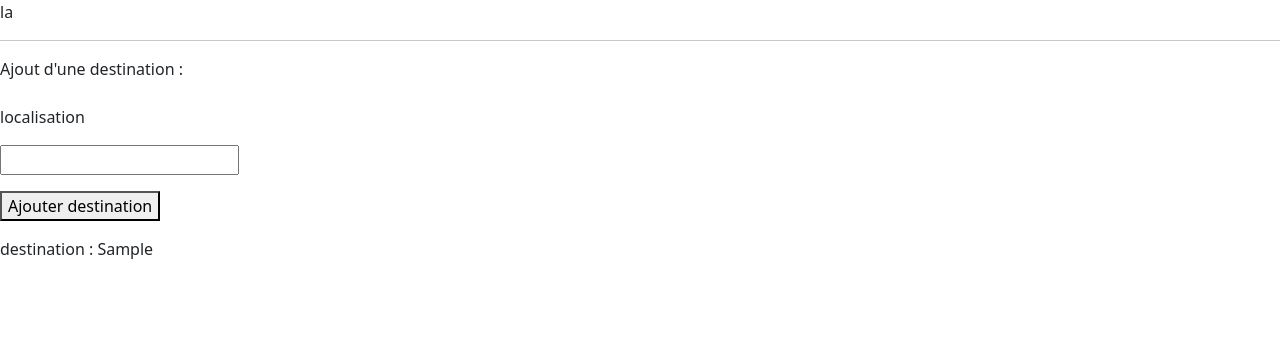
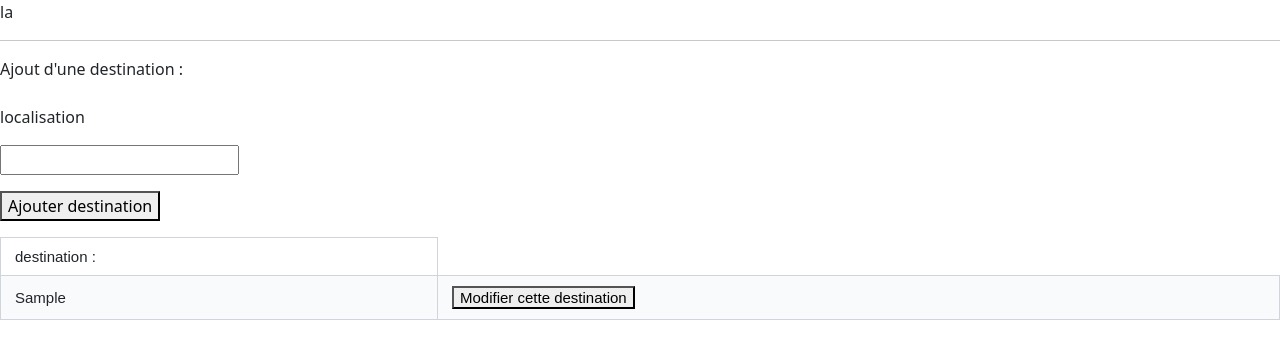
Before and after one commit to matthieur01/POO-ComparOperator, a PHP site: page /admin/adm_dest.php in a window 1280 px wide. Shown: the top 359 px of the page. Run offline with PHP 8.4, Linux system fonts and the light colour scheme; tables that the repository leaves empty or names only in its code hold one stand-in row (values such as "Sample post"); some libraries are stand-ins or nearby versions.

Commit message:
end day2

```diff
--- a/Repository/DestinationBaseRepository.php
+++ b/Repository/DestinationBaseRepository.php
@@ -52,10 +52,10 @@ class DestinationBaseRepository{
     }
 
     function createDestinationBase(string $location){
-        $destStmt = $this->db->prepare('INSERT INTO destination_base (ID,location)
-             VALUES (:ID,:location)'
+        $destStmt = $this->db->prepare('INSERT INTO destination_base (location)
+             VALUES (:location)'
              );
-        $destStmt->execute([NULL,'name' => $location]);
+        $destStmt->execute(['location' => $location]);
     }
 
 
--- a/admin/adm_dest.php
+++ b/admin/adm_dest.php
@@ -36,6 +36,53 @@ foreach($_POST as $aa){print_r($_POST);}    }
     <!-- Custom styles for this template -->
     <link href="css/custom.css" rel="stylesheet">
 
+  <style>
+    .table-wrapper {
+      overflow-x: auto; /* Scroll horizontal sur petit écran */
+      margin: 24px 0;
+    }
+
+    table {
+      width: 100%;
+      border-collapse: collapse; /* Fusionne les bordures des cellules */
+      font-family: Arial, sans-serif;
+      font-size: 15px;
+    }
+
+    caption {
+      caption-side: top;
+      font-weight: bold;
+      margin-bottom: 10px;
+      text-align: left;
+    }
+
+    th, td {
+      border: 1px solid #d1d5db;
+      padding: 10px 14px;
+      text-align: left;
+    }
+
+    thead th {
+      background-color: #1f2937;
+      color: #ffffff;
+    }
+
+    tbody tr:nth-child(even) {
+      background-color: #f9fafb; /* Lignes alternées */
+    }
+
+    tbody tr:hover {
+      background-color: #f3f4f6;
+    }
+
+    tfoot td {
+      font-weight: bold;
+      background-color: #e5e7eb;
+    }
+  </style>
+</head>
+
+
 </head>
 <body>
     <section>
@@ -65,21 +112,67 @@ foreach($_POST as $aa){print_r($_POST);}    }
         <button type="submit" >Ajouter destination</button>
     </form>
 
-
+<table>
     <?php
 
     $my_DR = new DestinationBaseRepository();
     $my_destinations = $my_DR->getAllDestination();
 
     if ($my_destinations) {
+        echo "<tr>";
+        echo "<td>";
+        echo 'destination  : </td>';
+        echo "</tr>";
+
         foreach ($my_destinations as $destination) {
-            echo '<P> destination  : ' . $destination->getLocation();
+            echo "<tr>";
+            echo '<td>' . $destination->getLocation();
+            echo "</td>";
+
+            echo "<td>";
+?>
+            <button type="button" id="toggle-btn-<?php echo $destination->getId()?>" aria-expanded="false" aria-controls="mon-formulaire-<?php echo $destination->getId()?>">
+                Modifier cette destination
+            </button>
+
+
+
+
+            <form action="adm_dest.php" method="post" id="mon-formulaire-<?php echo $destination->getId()?>" style="display: none;">
+            <label for="nom">Nom :</label>
+            <input type="text" id="nom" name="new-name" required>
+
+            <button type="submit">Envoyer</button>
+            </form>
+
+            <script>
+            const btn<?php echo $destination->getId()?> = document.getElementById('toggle-btn-<?php echo $destination->getId()?>');
+            const form<?php echo $destination->getId()?> = document.getElementById('mon-formulaire-<?php echo $destination->getId()?>');
+
+            btn<?php echo $destination->getId()?>.addEventListener('click', () => {
+                const isHidden<?php echo $destination->getId()?> = form<?php echo $destination->getId()?>.style.display === 'none';
+                form<?php echo $destination->getId()?>.style.display = isHidden<?php echo $destination->getId()?> ? 'block' : 'none';
+                btn<?php echo $destination->getId()?>.setAttribute('aria-expanded', String(isHidden<?php echo $destination->getId()?>));
+
+            });
+            </script>
+
+
+
+<?php
+
+
+            echo "</td>";
+            echo "</tr>";
+
+
         }
+
     }else{
         echo '<P> pas de destination renseignée';
     }
 
     ?>
 
-
+</table>
     </section>
```
